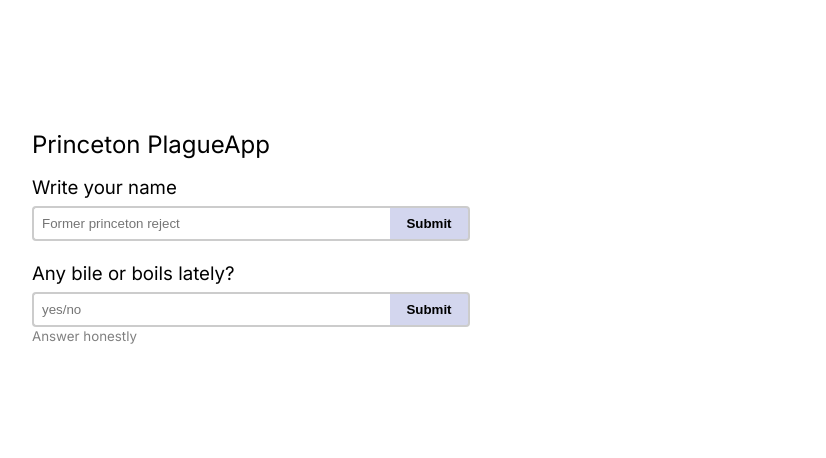
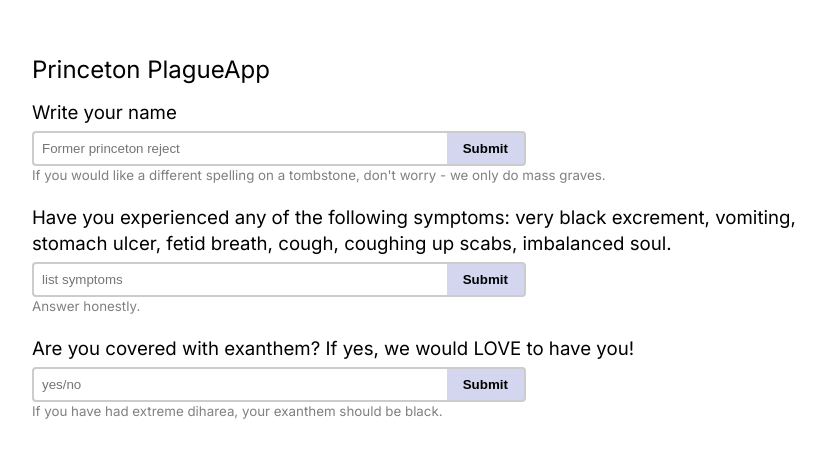
Before and after one commit to benguz/plague, a plain HTML site: page index.html in a window 1280 px wide. Shown: the part 168-626 px from the top of the page, without its empty margins (18-844 px from the left). Drawn offline with nearby package versions, Linux system fonts and the light colour scheme.

Commit message:
updated symptoms

```diff
--- a/index.html
+++ b/index.html
@@ -454,12 +454,12 @@ ul {
 .input-container {
     display: flex;
     align-items: center;
-    max-width: 100%;
+    max-width: 90%;
 }
 
 .input-container input[type="text"] {
     flex-grow: 1;
-    max-width: 80%;
+    max-width: 60%;
     border: 2px solid #ccc; /* Border for the input */
     padding: 8px; /* Padding inside the input field */
     border-radius: 4px 0 0 4px; /* Rounded corners on the left side */
@@ -508,20 +508,27 @@ p.subtitle {
 </style>
 </head>
 <body style="background-color: white; ">
-    <div style="justify-content: center;  display: flex; flex-direction: column; text-align: left; margin: 50px; min-width: 35%;" onclick="document.getElementById('admit').style.display='flex'">
+    <div style="justify-content: center;  display: flex; flex-direction: column; text-align: left; margin: 50px; min-width: 35%; max-width: 60%;" onclick="document.getElementById('admit').style.display='flex'">
        <h1>Princeton PlagueApp</h1>
         <p style="color: black"> Write your name</p>
         <div class="input-container" autocomplete="off">
             <input type="text" id="key" placeholder="Former princeton reject" spellcheck="false" autocapitalize="off">
             <input id="key-form" type="submit" value="Submit">
-    </div>
-    <br>
-    <p style="color: black">Any bile or boils lately?</p>
+        </div>
+        <p class="subtitle" >If you would like a different spelling on a tombstone, don't worry - we only do mass graves.</p>
+
+    <p style="color: black; margin-top: 15px;">Have you experienced any of the following symptoms: very black excrement, vomiting, stomach ulcer, fetid breath, cough, coughing up scabs, imbalanced soul.</p>
+    <div class="input-container" autocomplete="off">
+        <input type="text" id="key" placeholder="list symptoms" spellcheck="false" autocapitalize="off">
+        <input id="key-form" type="submit" value="Submit">
+</div>
+    <p class="subtitle" >Answer honestly.</p>
+    <p style="color: black; margin-top: 15px;">Are you covered with exanthem? If yes, we would LOVE to have you!</p>
     <div class="input-container" autocomplete="off">
         <input type="text" id="key" placeholder="yes/no" spellcheck="false" autocapitalize="off">
         <input id="key-form" type="submit" value="Submit">
 </div>
-    <p class="subtitle" >Answer honestly</p>
+<p class="subtitle" >If you have had extreme diharea, your exanthem should be black.</p>
 
     </div>
     <div style="display: none; position: absolute; justify-content: center; align-items: center; z-index: 3; width: 80%; top: 10%; right: 10%; height: 80%; margin: auto; background-color: white; border: 1px solid black;" id="admit">
```
